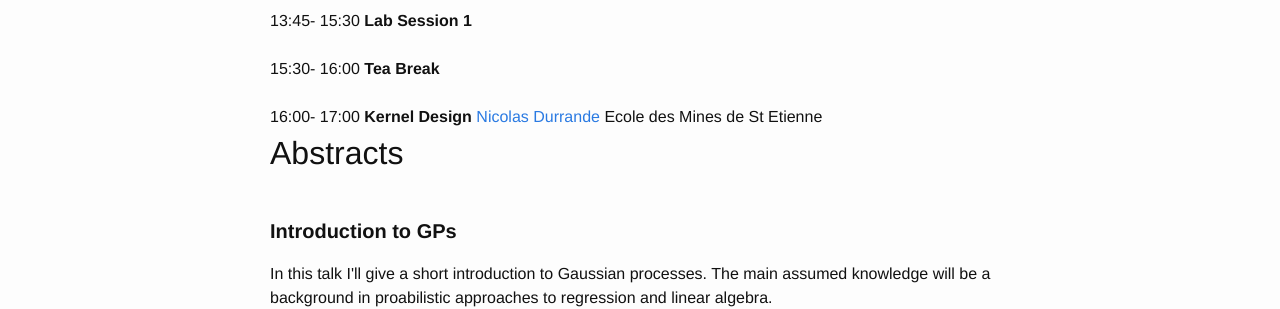
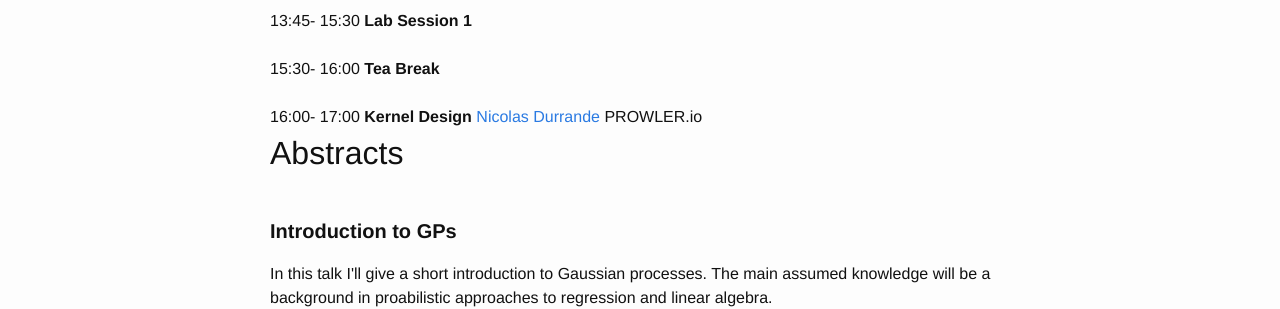
Before and after one commit to gpschool/gpss18, a Jekyll site: the page built from _posts/2018-09-03-day-1.md, in a window 1280 px wide. Shown: the part 751-1060 px from the top of the page. Built offline with Jekyll 4.4.1, drawn with Linux system fonts in a browser that asks for light colours.

Commit message:
Minor modification first day

```diff
--- a/_posts/2018-09-03-day-1.md
+++ b/_posts/2018-09-03-day-1.md
@@ -50,7 +50,7 @@ talks:
   - family: Durrande
     given: Nicolas
     url: "https://sites.google.com/site/nicolasdurrandehomepage/"
-    institute: "Ecole des Mines de St Etienne"
+    institute: "PROWLER.io"
   start: "16:00"
   end: "17:00"
   slides:
```
